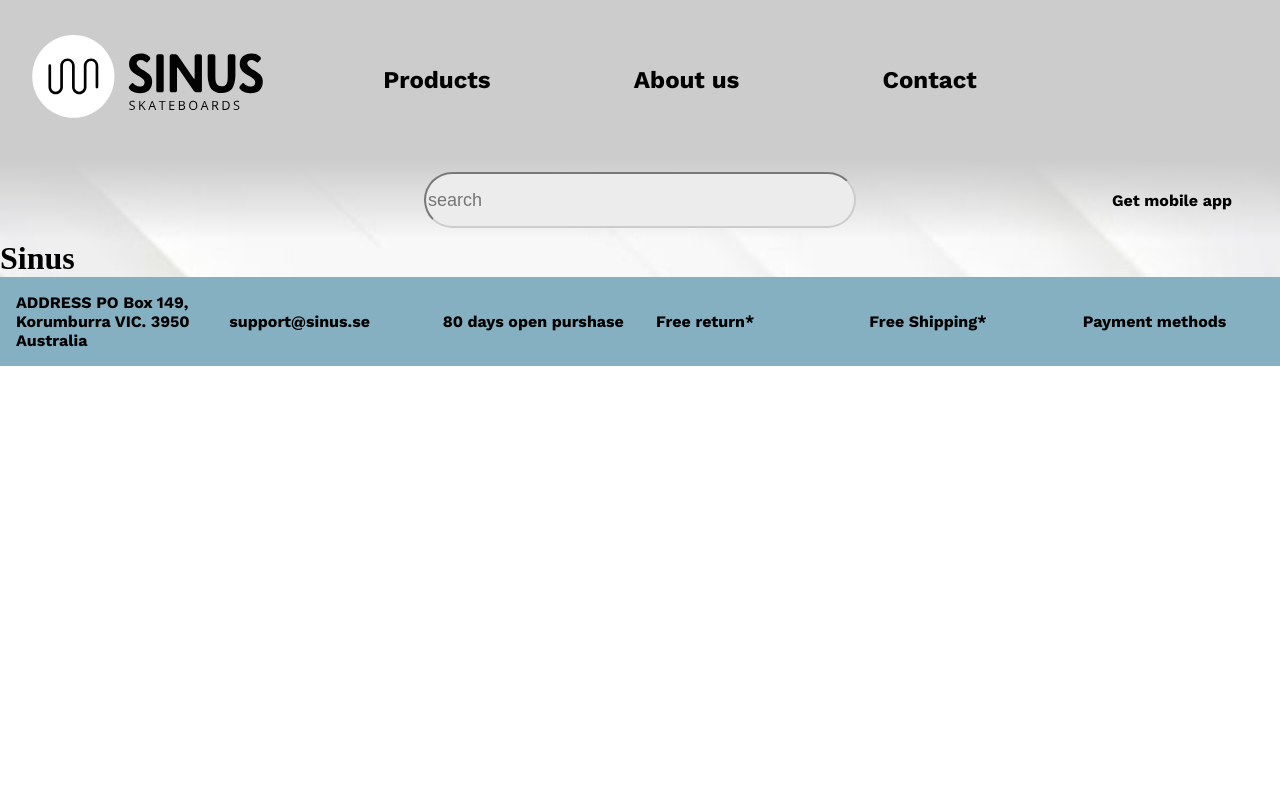
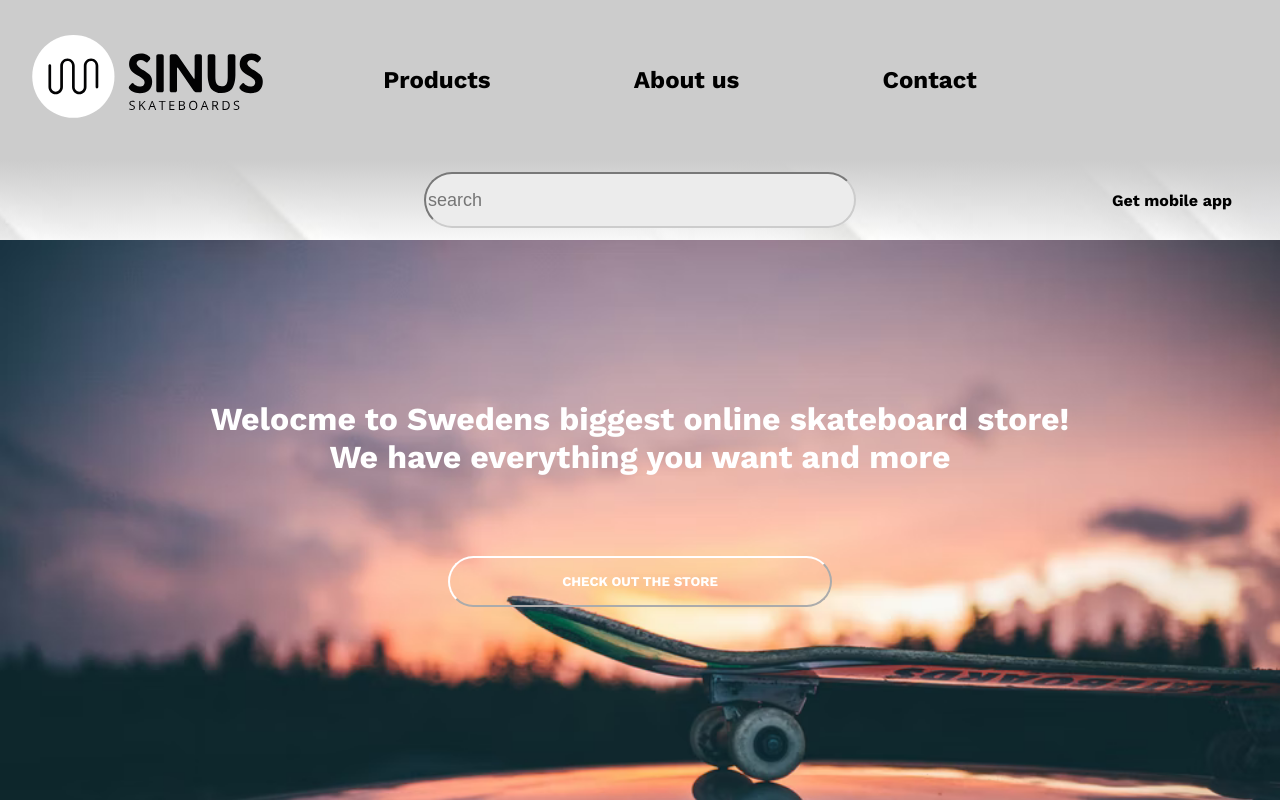
Before and after one commit to Nattzor/Sinius, a Vue app in the folder sinius/: page / in a window 1280 px wide. Shown: the top 800 px of the page. Built offline with nearby package versions, Linux system fonts and the light colour scheme.

Commit message:
homepage setup

```diff
--- a/sinius/src/views/Home.vue
+++ b/sinius/src/views/Home.vue
@@ -1,12 +1,45 @@
 <template>
-  <div>
-    <h1>Sinus</h1>
+  <div class="hero"
+    v-bind:style="{ 'background-image': 'url(' + backgroundImage + ')' }"
+  >
+    <h1> Welocme to Swedens biggest online skateboard store! <br> We have everything you want and more </h1>
+    <button class="toShopBtn"><router-link class="toShopBtn" to="/Products"> CHECK OUT THE STORE</router-link> </button>
   </div>
 </template>
 
 <script>
-export default {};
+export default {
+    data() {
+    return {
+      backgroundImage: require("@/assets/hero.png"),
+    };
+  },
+};
 </script>
 
-<style>
+<style scoped>
+* {
+   font-family: "Work Sans", sans-serif;
+}
+.hero {
+  text-align: center;
+    background-size: 100%;
+    height: 40rem;
+   background-repeat: no-repeat;
+}
+
+h1 {
+  color: white;
+  text-align: center;
+  padding-top: 10rem;
+}
+
+.toShopBtn {
+  margin: 5rem;
+  color: white;
+  border-color: white;
+  padding: 1rem;
+  border-radius: 100px;
+  background-color: Transparent;
+}
 </style>
```
Also changed, not shown: sinius/src/assets/hero.png (renamed from sinius/src/assets/photo-1478427433968-28045906c1dd.png), sinius/src/components/SkateboardReviews.vue (added).
